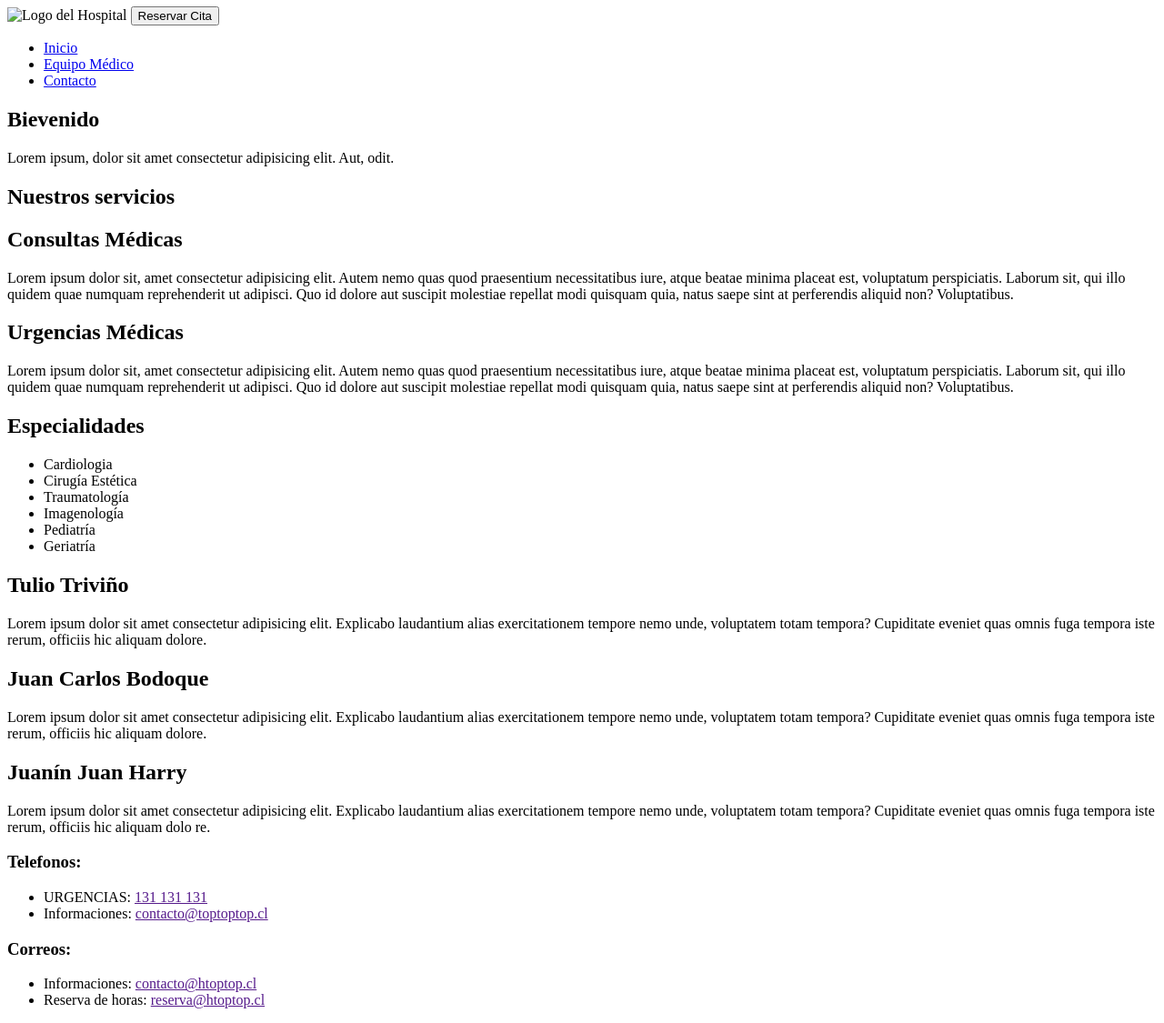
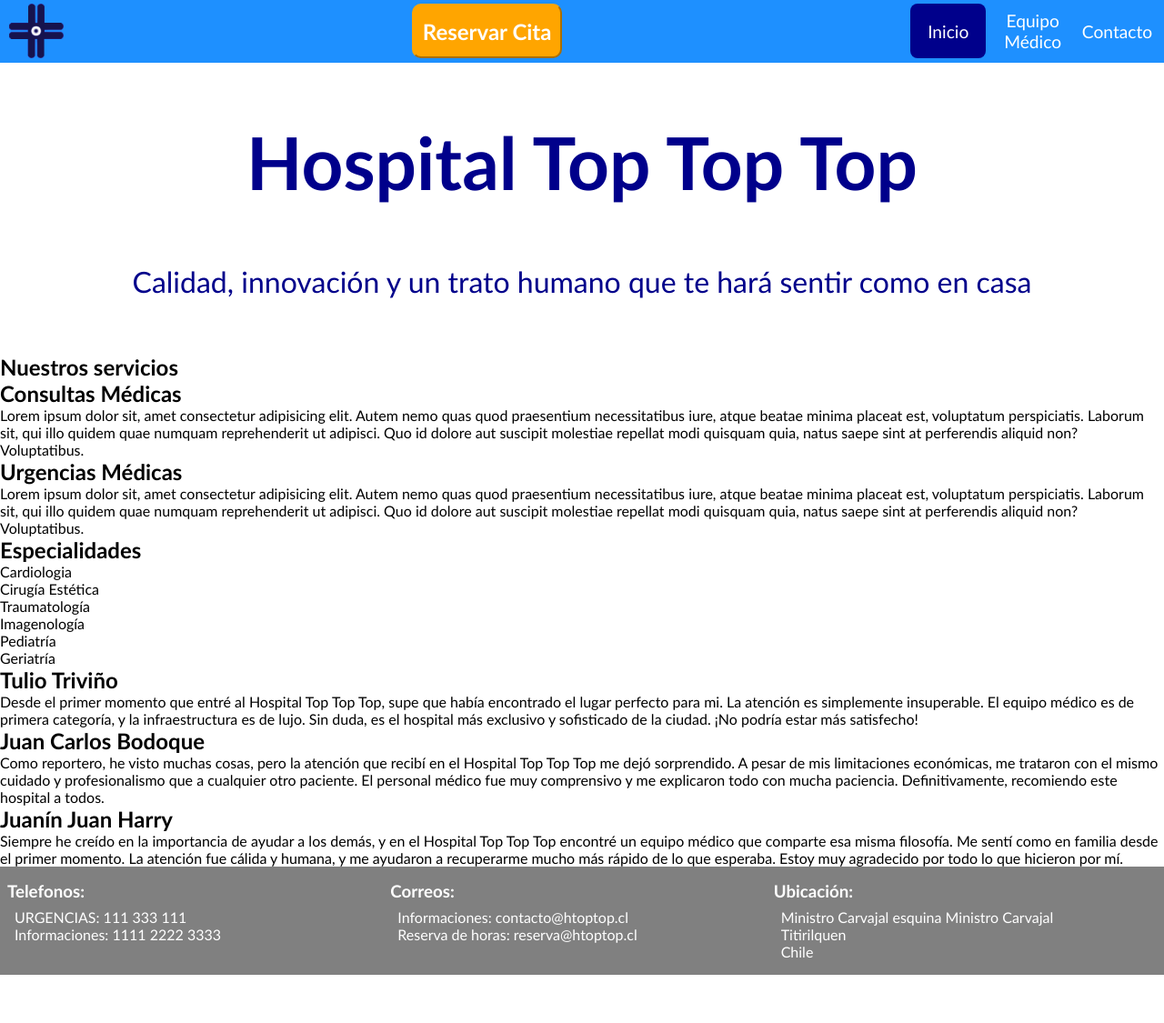
Before and after one commit to mr-pineda/Evaluacion_M2-Ejercicio_Practico_1, a plain HTML site: page index.html in a window 1280 px wide. Shown: the part 1-1126 px from the top of the page at 91% size. After the commit the page ends 1073 px from the top, so only its background shows below. Drawn offline with Linux system fonts and the light colour scheme.

Commit message:
feat: Added syles.
- Added navbar, footer and showcase styles.
- Added logo image in navbar.
- Updated README

```diff
--- /dev/null
+++ b/css/styles.css
@@ -0,0 +1,105 @@
+* {
+  margin: 0;
+  padding: 0;
+  box-sizing: border-box;
+  text-decoration: none;
+  list-style: none;
+  font-family: 'Gill Sans', 'Gill Sans MT', Calibri, 'Trebuchet MS', sans-serif;
+}
+
+/* Header Styles */
+header {
+  display: flex;
+  position: sticky;
+  top: 0;
+  width: 100%;
+  height: 70px;
+  justify-content: space-between;
+  background-color: dodgerblue;
+}
+header img {
+  margin: 5px 0px 5px 10px;
+}
+.appointment_btn {
+  background-color: orange;
+  border-radius: 10px;
+  border-color: orange;
+  color: white;
+  font-size: x-large;
+  font-weight: bold;
+  text-align: center;
+  vertical-align: auto;
+  padding: 10px;
+  margin: 5px 0px;
+}
+header ul {
+  display: flex;
+  height: 100%;
+}
+header ul li {
+  display: flex;
+  justify-content: center;
+  align-items: center;
+  flex: 1;
+  margin-right: 10px;
+}
+header ul li a {
+  text-decoration: none;
+  color: white;
+  font-size: larger;
+  text-align: center;
+}
+.current {
+  background-color: darkblue;
+  border-radius: 8px;
+  margin-top: 5px;
+  margin-bottom: 5px;
+}
+header ul li:hover {
+  background-color: darkblue;
+  border-radius: 8px;
+  margin-top: 5px;
+  margin-bottom: 5px;
+}
+
+/* Footer Styles */
+footer {
+  display: flex;
+  background-color: gray;
+  /* justify-content: space-between; */
+  color: white;
+  padding: 1rem 0.5rem;
+}
+footer div {
+  flex: 1;
+}
+footer a {
+  text-decoration: none;
+  color: white;
+}
+footer ul {
+  margin-left: 0.5rem;
+}
+footer h3 {
+  margin-bottom: 0.5rem;
+}
+
+#showcase {
+  width: 100%;
+  height: 40vh;
+  display: flex;
+  flex-direction: column;
+  justify-content: center;
+  align-items: center;
+  color: darkblue;
+}
+
+#showcase h1 {
+  font-size: 5rem;
+}
+
+#showcase p {
+  font-size: 2rem;
+  text-align: center;
+  margin: 4rem 3rem 0px 3rem;
+}
--- a/index.html
+++ b/index.html
@@ -4,23 +4,24 @@
     <meta charset="UTF-8" />
     <meta name="viewport" content="width=device-width, initial-scale=1.0" />
     <title>Hospital Top Top | Inicio</title>
+    <link rel="stylesheet" href="css/styles.css" />
   </head>
   <body>
     <header>
       <img src="assets/logo.png" alt="Logo del Hospital" />
-      <button>Reservar Cita</button>
+      <button class="appointment_btn">Reservar Cita</button>
       <nav>
         <ul>
-          <li><a href="index.html">Inicio</a></li>
+          <li class="current"><a href="index.html">Inicio</a></li>
           <li><a href="about.html">Equipo Médico</a></li>
           <li><a href="contact.html">Contacto</a></li>
         </ul>
       </nav>
     </header>
     <section id="showcase">
-      <h1>Bievenido</h1>
+      <h1>Hospital Top Top Top</h1>
       <p>
-        Lorem ipsum, dolor sit amet consectetur adipisicing elit. Aut, odit.
+        Calidad, innovación y un trato humano que te hará sentir como en casa
       </p>
     </section>
     <section id="services">
@@ -60,40 +61,45 @@
       </div>
     </section>
     <section id="testimonials">
-      <div class="pacient">
+      <article class="pacient">
         <h2 class="p_name">Tulio Triviño</h2>
         <p class="testimonial">
-          Lorem ipsum dolor sit amet consectetur adipisicing elit. Explicabo
-          laudantium alias exercitationem tempore nemo unde, voluptatem totam
-          tempora? Cupiditate eveniet quas omnis fuga tempora iste rerum,
-          officiis hic aliquam dolore.
+          Desde el primer momento que entré al Hospital Top Top Top, supe que
+          había encontrado el lugar perfecto para mi. La atención es simplemente
+          insuperable. El equipo médico es de primera categoría, y la
+          infraestructura es de lujo. Sin duda, es el hospital más exclusivo y
+          sofisticado de la ciudad. ¡No podría estar más satisfecho!
         </p>
-      </div>
-      <div class="pacient">
+      </article>
+      <article class="pacient">
         <h2 class="p_name">Juan Carlos Bodoque</h2>
         <p class="testimonial">
-          Lorem ipsum dolor sit amet consectetur adipisicing elit. Explicabo
-          laudantium alias exercitationem tempore nemo unde, voluptatem totam
-          tempora? Cupiditate eveniet quas omnis fuga tempora iste rerum,
-          officiis hic aliquam dolore.
+          Como reportero, he visto muchas cosas, pero la atención que recibí en
+          el Hospital Top Top Top me dejó sorprendido. A pesar de mis
+          limitaciones económicas, me trataron con el mismo cuidado y
+          profesionalismo que a cualquier otro paciente. El personal médico fue
+          muy comprensivo y me explicaron todo con mucha paciencia.
+          Definitivamente, recomiendo este hospital a todos.
         </p>
-      </div>
-      <div class="pacient">
+      </article>
+      <article class="pacient">
         <h2 class="p_name">Juanín Juan Harry</h2>
         <p class="testimonial">
-          Lorem ipsum dolor sit amet consectetur adipisicing elit. Explicabo
-          laudantium alias exercitationem tempore nemo unde, voluptatem totam
-          tempora? Cupiditate eveniet quas omnis fuga tempora iste rerum,
-          officiis hic aliquam dolo re.
+          Siempre he creído en la importancia de ayudar a los demás, y en el
+          Hospital Top Top Top encontré un equipo médico que comparte esa misma
+          filosofía. Me sentí como en familia desde el primer momento. La
+          atención fue cálida y humana, y me ayudaron a recuperarme mucho más
+          rápido de lo que esperaba. Estoy muy agradecido por todo lo que
+          hicieron por mí.
         </p>
-      </div>
+      </article>
     </section>
     <footer>
       <div>
         <h3>Telefonos:</h3>
         <ul>
-          <li>URGENCIAS: <a href="">131 131 131</a></li>
-          <li>Informaciones: <a href="">contacto@toptoptop.cl</a></li>
+          <li>URGENCIAS: <a href="">111 333 111</a></li>
+          <li>Informaciones: <a href="">1111 2222 3333</a></li>
         </ul>
       </div>
       <div>
@@ -103,6 +109,14 @@
           <li>Reserva de horas: <a href="">reserva@htoptop.cl</a></li>
         </ul>
       </div>
+      <div>
+        <h3>Ubicación:</h3>
+        <ul>
+          <li>Ministro Carvajal esquina Ministro Carvajal</li>
+          <li>Titirilquen</li>
+          <li>Chile</li>
+        </ul>
+      </div>
     </footer>
   </body>
 </html>
```
Also changed, not shown: about.html (+14 -5 lines), contact.html (+13 -4 lines), assets/logo.png (added), 1 other file.
